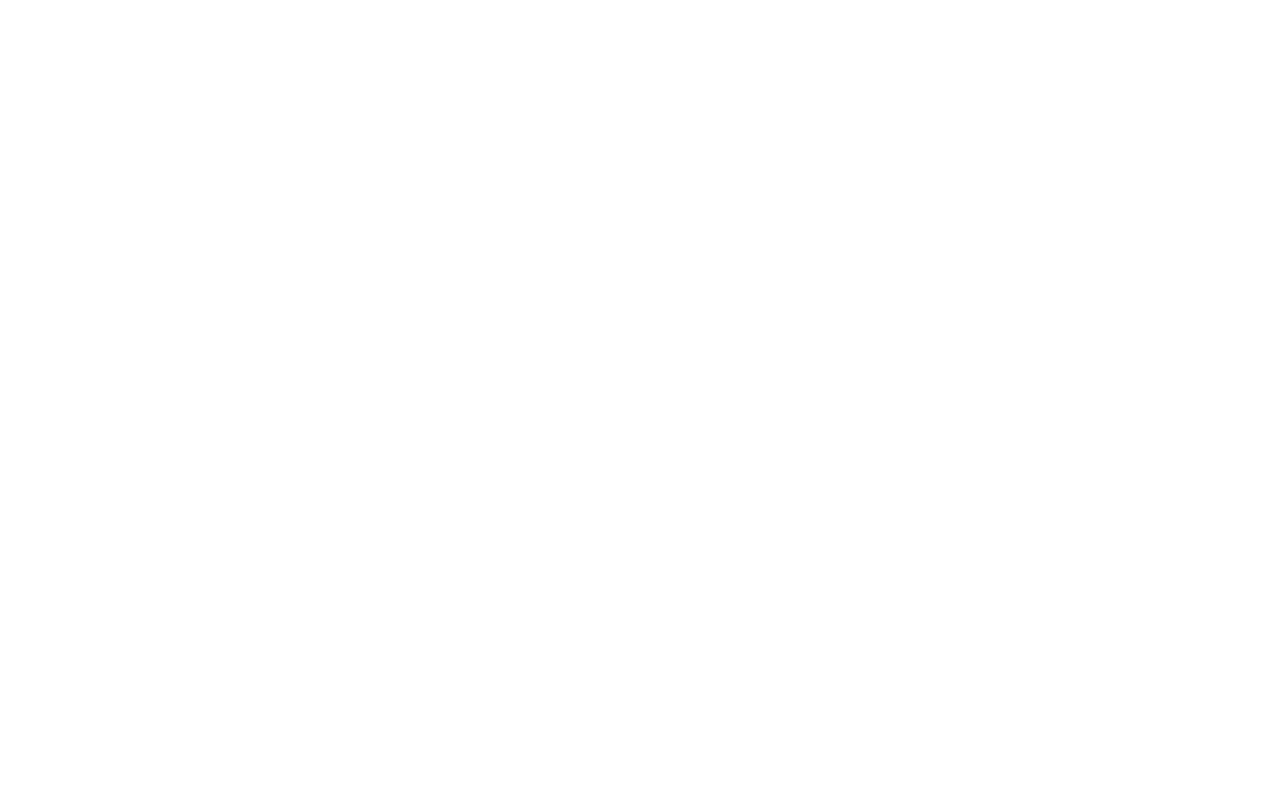
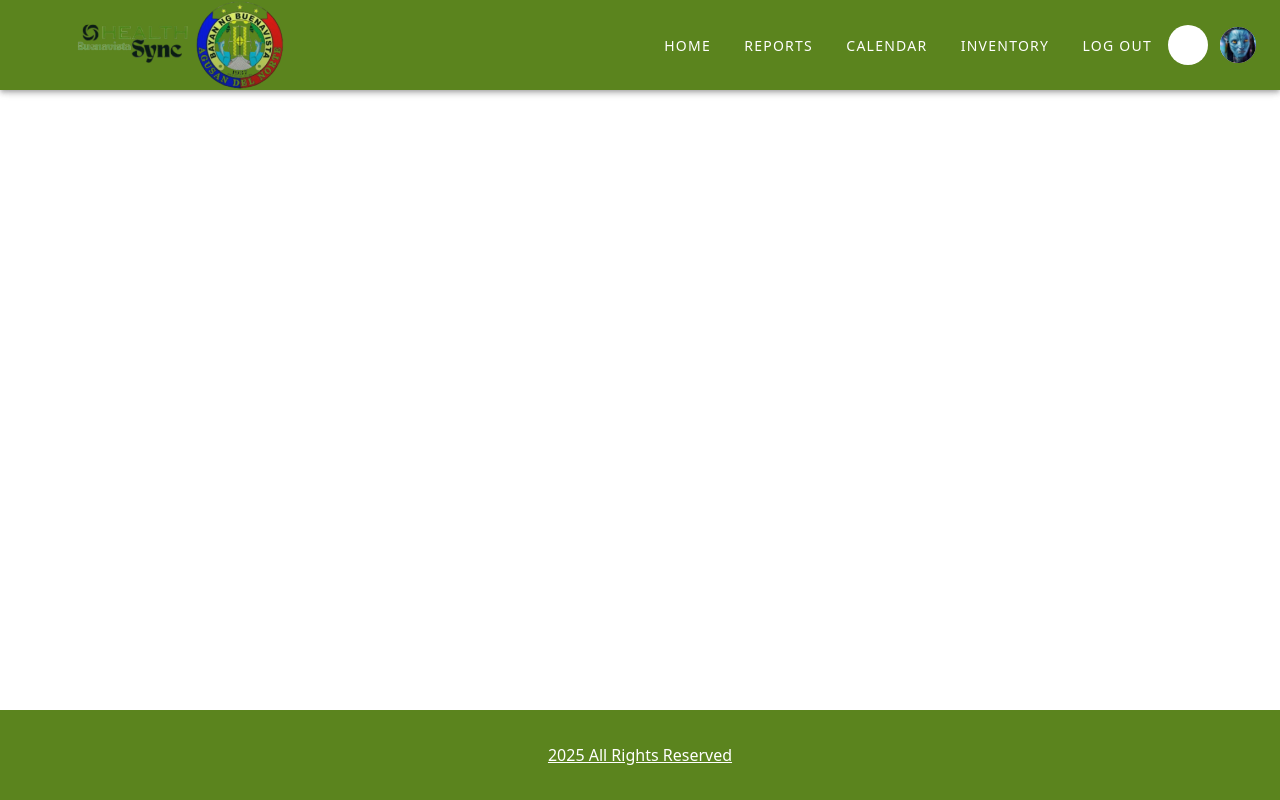
Before and after one commit to marianenasenillo/Web-based-Health-Management-System, a Vue app: page /bhw in a window 1280 px wide. Before the commit this address had no page. Built offline with nearby package versions, Linux system fonts and the light colour scheme.

Commit message:
adding bhwview

```diff
--- a/src/router/index.js
+++ b/src/router/index.js
@@ -19,6 +19,7 @@ import FpsRecords from '@/views/FpsRecords.vue'
 import PhsRecords from '@/views/PhsRecords.vue'
 import RegisterView from '@/views/RegisterView.vue'
 import AdminDashboardview from '@/components/AdminDashboardview.vue'
+import BhwView from '@/views/BhwView.vue'
 
 
 const router = createRouter({
@@ -124,6 +125,11 @@ const router = createRouter({
       name: 'admindashboard',
       component: AdminDashboardview,
     },
+    {
+      path: '/bhw',
+      name: 'bhw',
+      component: BhwView,
+    },
   ],
 })
 
--- /dev/null
+++ b/src/views/BhwView.vue
@@ -0,0 +1,7 @@
+<script setup>
+import DashboardView from '@/components/DashboardView.vue'
+</script>
+<template>
+    <DashboardView>
+    </DashboardView>
+</template>
```
